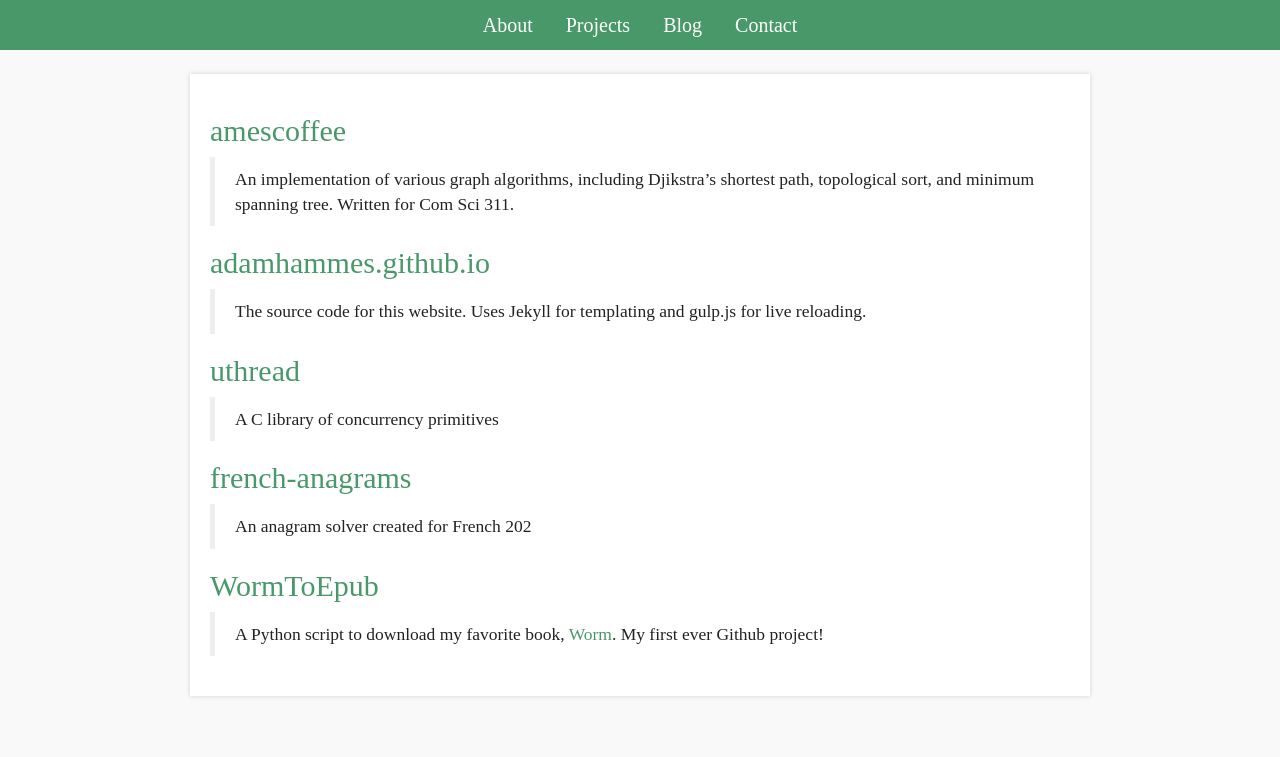
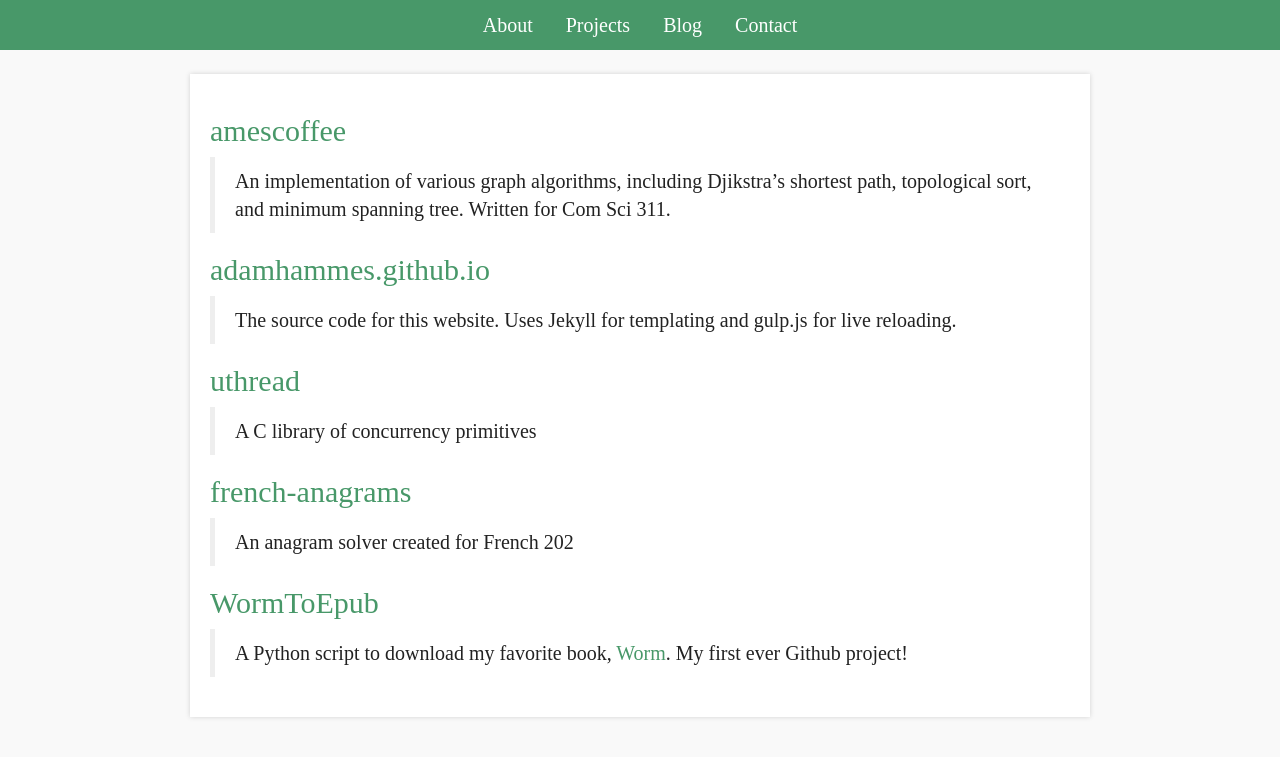
Before and after one commit to adamhammes/old-site, a Jekyll site: the page built from site/projects/index.md, in a window 1280 px wide. Shown: the top 757 px of the page. Built offline with Jekyll 4.4.1, drawn with Linux system fonts in a browser that asks for light colours; nearby versions of some CDN libraries.

Commit message:
Increase font size of block quotes

```diff
--- a/site/assets/css/main.css
+++ b/site/assets/css/main.css
@@ -55,6 +55,10 @@ img {
     margin-right: auto;
 }
 
+blockquote {
+    font-size: 20px;
+}
+
 .welcome {
     text-align: center;
     margin: 30px;
```
